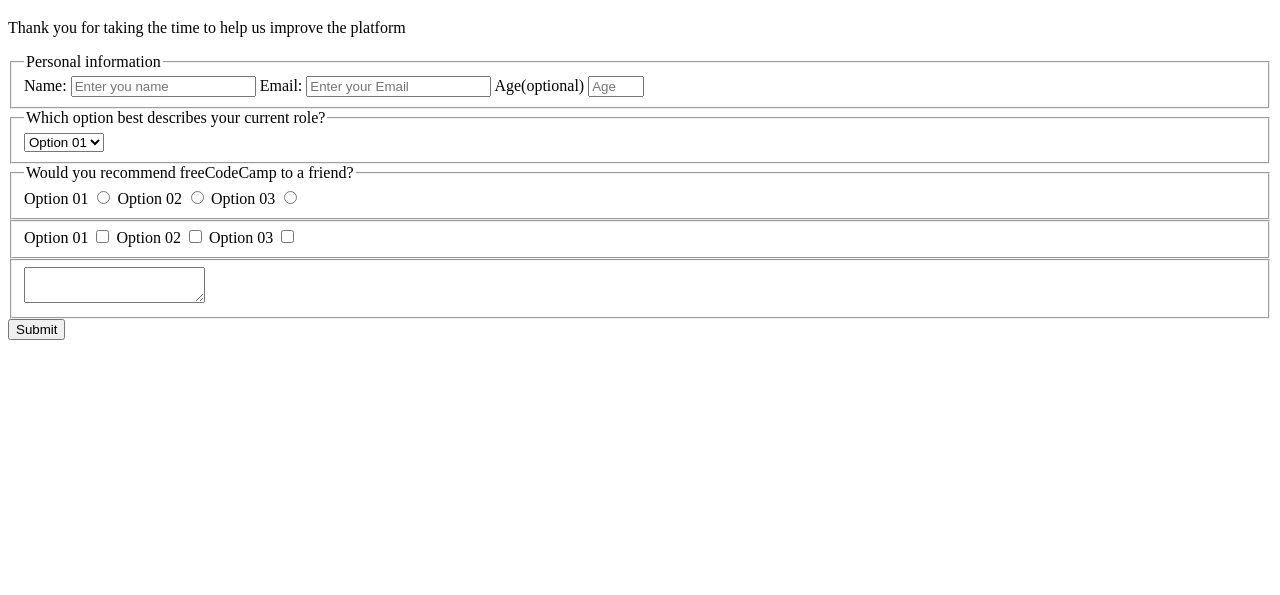
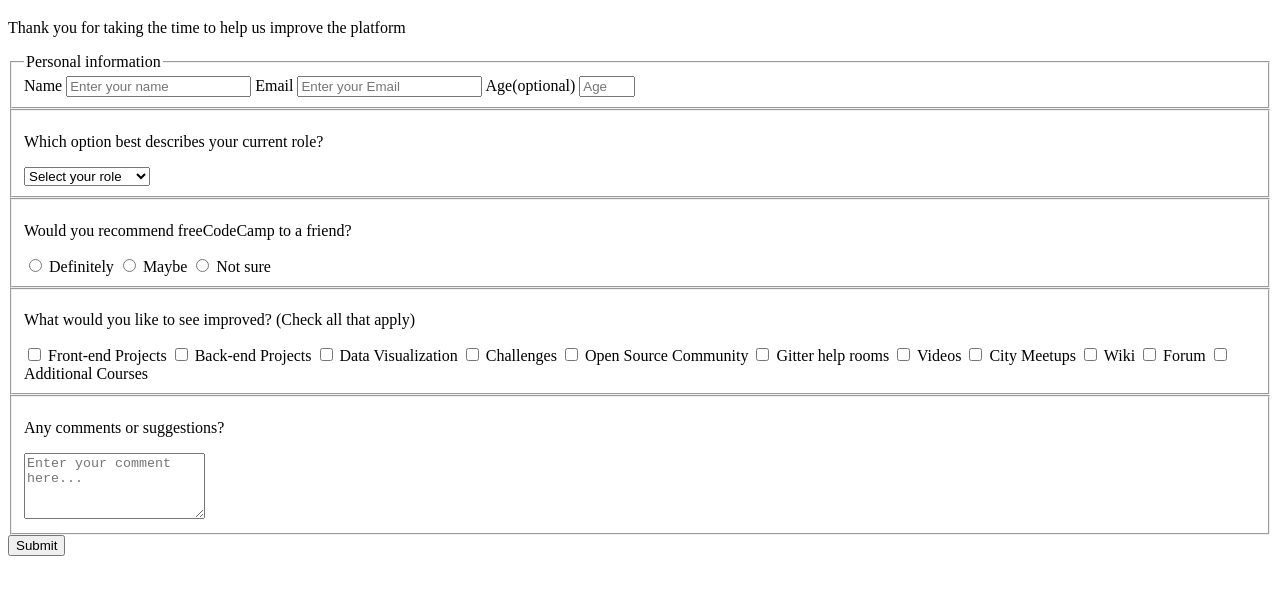
Before and after one commit to AbdallahBenj/freecodecamp-fullstack, a plain HTML site: page 01-responsive-web-design/projects/01-Survey-Form/index.html in a window 1280 px wide. Shown: the part 61-656 px from the top of the page. Drawn offline with Linux system fonts and the light colour scheme.

Commit message:
Update Servey Form labels inputs and text content

```diff
--- a/01-responsive-web-design/projects/01-Survey-Form/index.html
+++ b/01-responsive-web-design/projects/01-Survey-Form/index.html
@@ -8,6 +8,7 @@
 </head>
 
 <body>
+  <main>
     <h1 id="title">freeCodeCamp Survey Form</h1>
     <p id="description">
       Thank you for taking the time to help us improve the platform
@@ -16,59 +17,97 @@
     <form action="" id="survey-form">
       <fieldset>
         <legend>Personal information</legend>
-      <label for="name" id="name-label">Name:</label>
-      <input id="name" type="text" placeholder="Enter you name" required />
+        <label for="name" id="name-label">Name</label>
+        <input id="name" name="name" type="text" placeholder="Enter your name" required />
 
-      <label for="email" id="email-label">Email:</label>
-      <input type="email" name="" id="email" placeholder="Enter your Email" required />
+        <label for="email" id="email-label">Email</label>
+        <input id="email" name="email" type="email" placeholder="Enter your Email" required />
 
         <label for="number" id="number-label"> Age(optional)</label>
-      <input type="number" name="" id="number" placeholder="Age" min="18" max="65" />
+        <input id="number" name="age" type="number" placeholder="Age" min="18" max="65" />
       </fieldset>
 
       <fieldset>
-      <legend>Which option best describes your current role?</legend>
-      <select name="" id="dropdown">
-        <option value="option 01">Option 01</option>
-        <option value="option 03">Option 02</option>
-        <option value="option 02">Option 03</option>
+        <p>Which option best describes your current role?</p>
+        <select name="current-role" id="dropdown" required>
+          <option disabled selected>Select your role</option>
+          <option value="Student">Student</option>
+          <option value="Full Time Job">Full Time Job</option>
+          <option value="Full Time Learner">Full Time Learner</option>
+          <option value="Prefer not to say">Prefer not to say</option>
+          <option value="Other">Other</option>
         </select>
       </fieldset>
 
       <fieldset>
-      <legend>Would you recommend freeCodeCamp to a friend?</legend>
-      <label>Option 01
-        <input type="radio" name="name" value="option1" id="" />
-      </label>
-      <label>Option 02
-        <input type="radio" name="name" value="option2" id="" />
-      </label>
-      <label>Option 03
-        <input type="radio" name="name" value="option3" id="" />
-      </label>
+        <p>Would you recommend freeCodeCamp to a friend?</p>
+        <label>
+          <input type="radio" name="recommend" value="Definitely" required />
+          Definitely</label>
+        <label>
+          <input type="radio" name="recommend" value="Maybe" />
+          Maybe</label>
+        <label>
+          <input type="radio" name="recommend" value="Not sure" />
+          Not sure</label>
       </fieldset>
 
       <fieldset>
+        <P>What would you like to see improved? (Check all that apply)</P>
+        <label>
+          <input type="checkbox" name="improve" value="Front-end Projects" />
+          Front-end Projects</label>
 
-      <label> Option 01
-        <input type="checkbox" name="checkbox 01" value="checkbox 01" id="" />
-      </label>
+        <label>
+          <input type="checkbox" name="improve" value="Back-end Projects" />
+          Back-end Projects</label>
 
-      <label> Option 02
-        <input type="checkbox" name="checkbox 02" value="checkbox 02" id="" />
-      </label>
+        <label>
+          <input type="checkbox" name="improve" value="Data Visualization" />
+          Data Visualization</label>
 
-      <label>Option 03
-        <input type="checkbox" name="checkbox 03" value="checkbox 03" id="" />
-      </label>
+        <label>
+          <input type="checkbox" name="improve" value="Challenges" />
+          Challenges</label>
+
+        <label>
+          <input type="checkbox" name="improve" value="Open Source Community" />
+          Open Source Community</label>
+
+        <label>
+          <input type="checkbox" name="improve" value="Gitter help rooms" />
+          Gitter help rooms</label>
+
+        <label>
+          <input type="checkbox" name="improve" value="Videos" />
+          Videos</label>
+
+        <label>
+          <input type="checkbox" name="improve" value="City Meetups" />
+          City Meetups</label>
+
+        <label>
+          <input type="checkbox" name="improve" value="Wiki" />
+          Wiki</label>
+
+        <label>
+          <input type="checkbox" name="improve" value="Forum" />
+          Forum</label>
+
+        <label>
+          <input type="checkbox" name="improve" value="Additional Courses" />
+          Additional Courses</label>
 
       </fieldset>
+
       <fieldset>
-      <textarea name="comment" id="comment"></textarea>
+        <p>Any comments or suggestions?</p>
+        <textarea id="comment" name="comment" rows="4" placeholder="Enter your comment here..."></textarea>
       </fieldset>
 
       <button type="submit" id="submit">Submit</button>
     </form>
+  </main>
 </body>
 
 </html>
```
Lines whose indentation alone changed are shown as unchanged.
